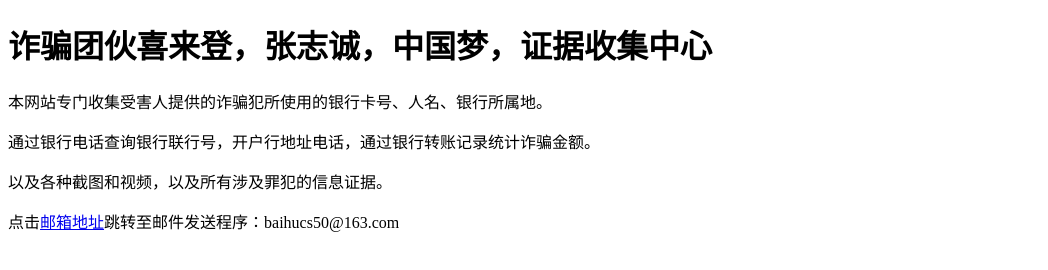
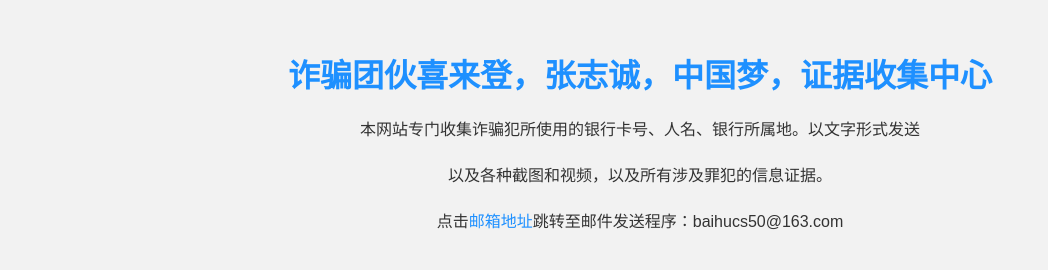
Before and after one commit to xh2520/jsq, a plain HTML site: page fj.html in a window 1280 px wide. Shown: the whole page, without its empty margins (0-1048 px from the left). Drawn offline with Linux system fonts and the light colour scheme.

Commit message:
Update fj.html

```diff
--- a/fj.html
+++ b/fj.html
@@ -2,11 +2,37 @@
 <html>
 <head>
     <title>诈骗团伙喜来登，张志诚，中国梦，证据收集中心</title>
+    <style>
+        body {
+            font-family: Arial, sans-serif;
+            background-color: #f2f2f2;
+            margin: 0;
+            padding: 0;
+            color: #333;
+        }
+        h1 {
+            text-align: center;
+            margin-top: 50px;
+            color: #1e90ff; /* Dodger Blue */
+        }
+        p {
+            text-align: center;
+            margin: 20px auto;
+            max-width: 80%;
+            line-height: 1.6;
+        }
+        a {
+            color: #1e90ff; /* Dodger Blue */
+            text-decoration: none;
+        }
+        a:hover {
+            text-decoration: underline;
+        }
+    </style>
 </head>
 <body>
     <h1>诈骗团伙喜来登，张志诚，中国梦，证据收集中心</h1>
-    <p>本网站专门收集受害人提供的诈骗犯所使用的银行卡号、人名、银行所属地。</p>
-    <p>通过银行电话查询银行联行号，开户行地址电话，通过银行转账记录统计诈骗金额。</p>
+    <p>本网站专门收集诈骗犯所使用的银行卡号、人名、银行所属地。以文字形式发送</p>
     <p>以及各种截图和视频，以及所有涉及罪犯的信息证据。</p>
     <p>点击<a href="mailto:baihucs50@163.com">邮箱地址</a>跳转至邮件发送程序：baihucs50@163.com</p>
 </body>
```
